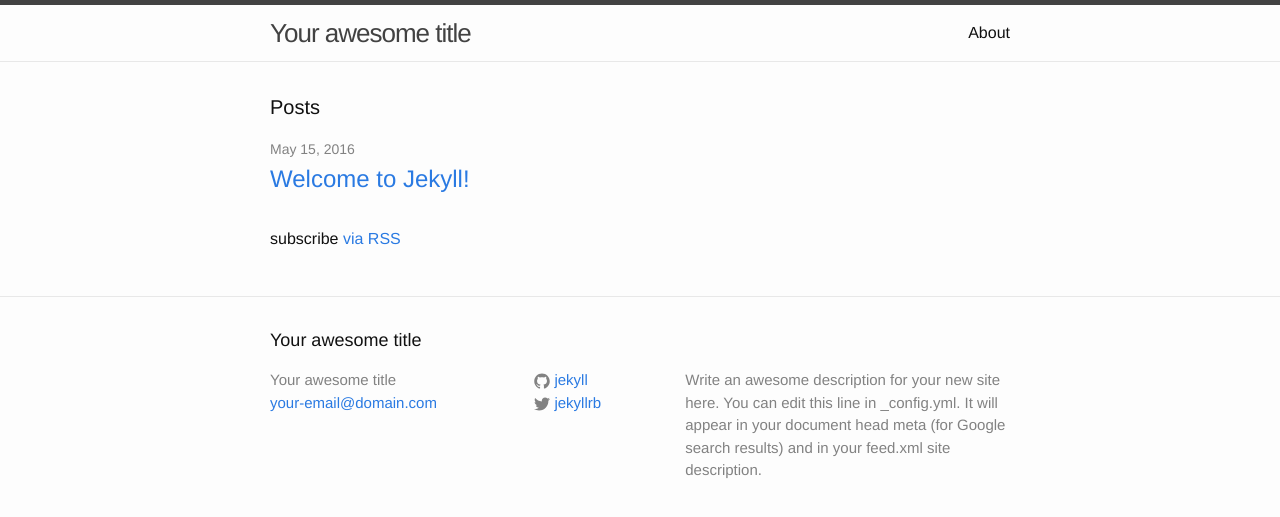
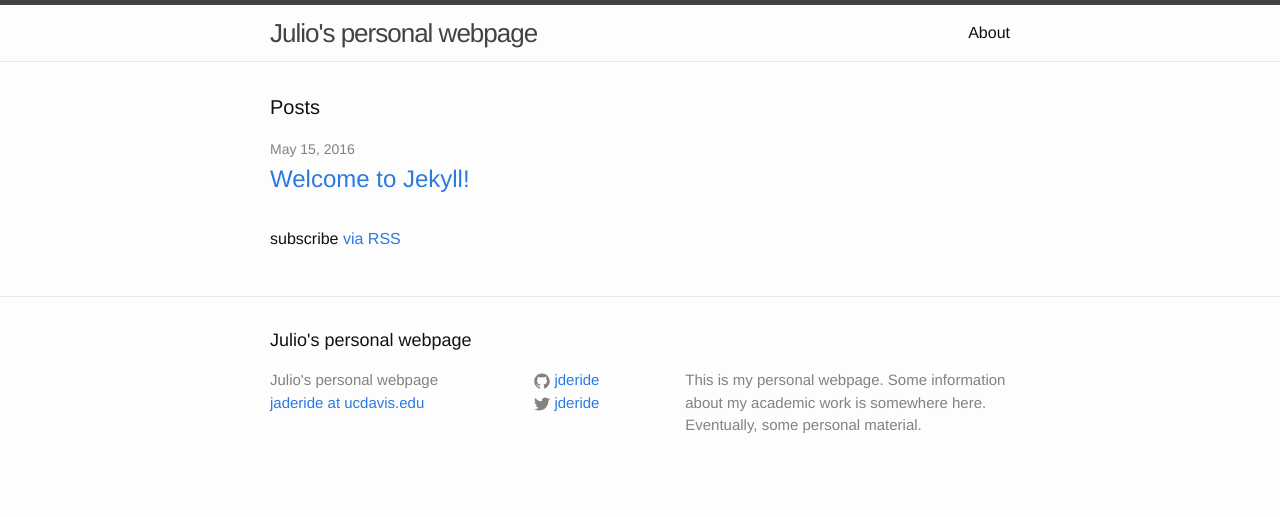
Before and after one commit to jderide/jderide.github.io, a Jekyll site: the page built from index.html, in a window 1280 px wide. Shown: the top 517 px of the page. Built offline with Jekyll 4.4.1, drawn with Linux system fonts in a browser that asks for light colours.

Commit message:
Update _config.yml

```diff
--- a/_config.yml
+++ b/_config.yml
@@ -6,16 +6,15 @@
 # 'jekyll serve'. If you change this file, please restart the server process.
 
 # Site settings
-title: Your awesome title
-email: your-email@domain.com
+title: Julio's personal webpage
+email: jaderide at ucdavis.edu
 description: > # this means to ignore newlines until "baseurl:"
-  Write an awesome description for your new site here. You can edit this
-  line in _config.yml. It will appear in your document head meta (for
-  Google search results) and in your feed.xml site description.
+  This is my personal webpage. Some information about my academic work is somewhere here.
+  Eventually, some personal material.
 baseurl: "" # the subpath of your site, e.g. /blog
 url: "http://yourdomain.com" # the base hostname & protocol for your site
-twitter_username: jekyllrb
-github_username:  jekyll
+twitter_username: jderide
+github_username:  jderide
 
 # Build settings
 markdown: kramdown
```
